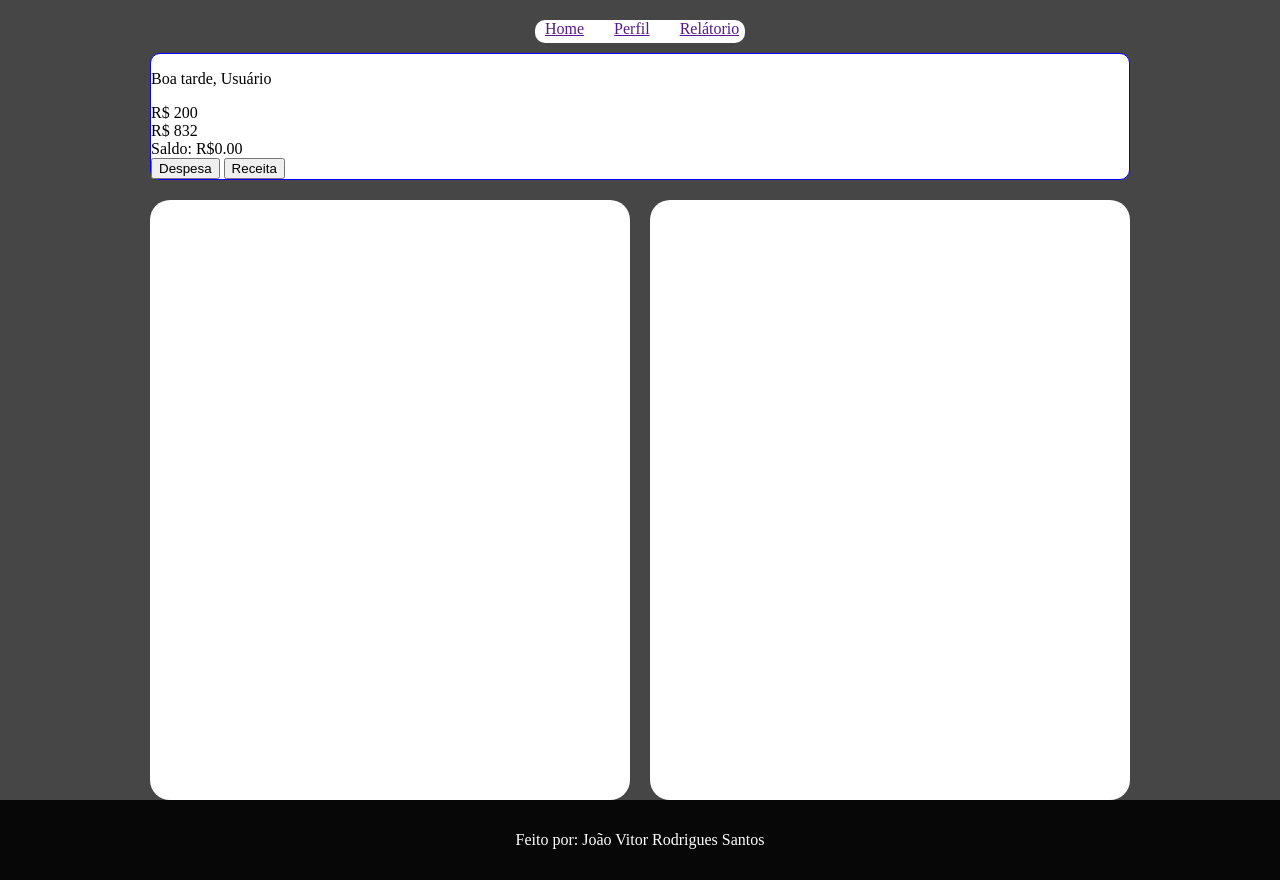
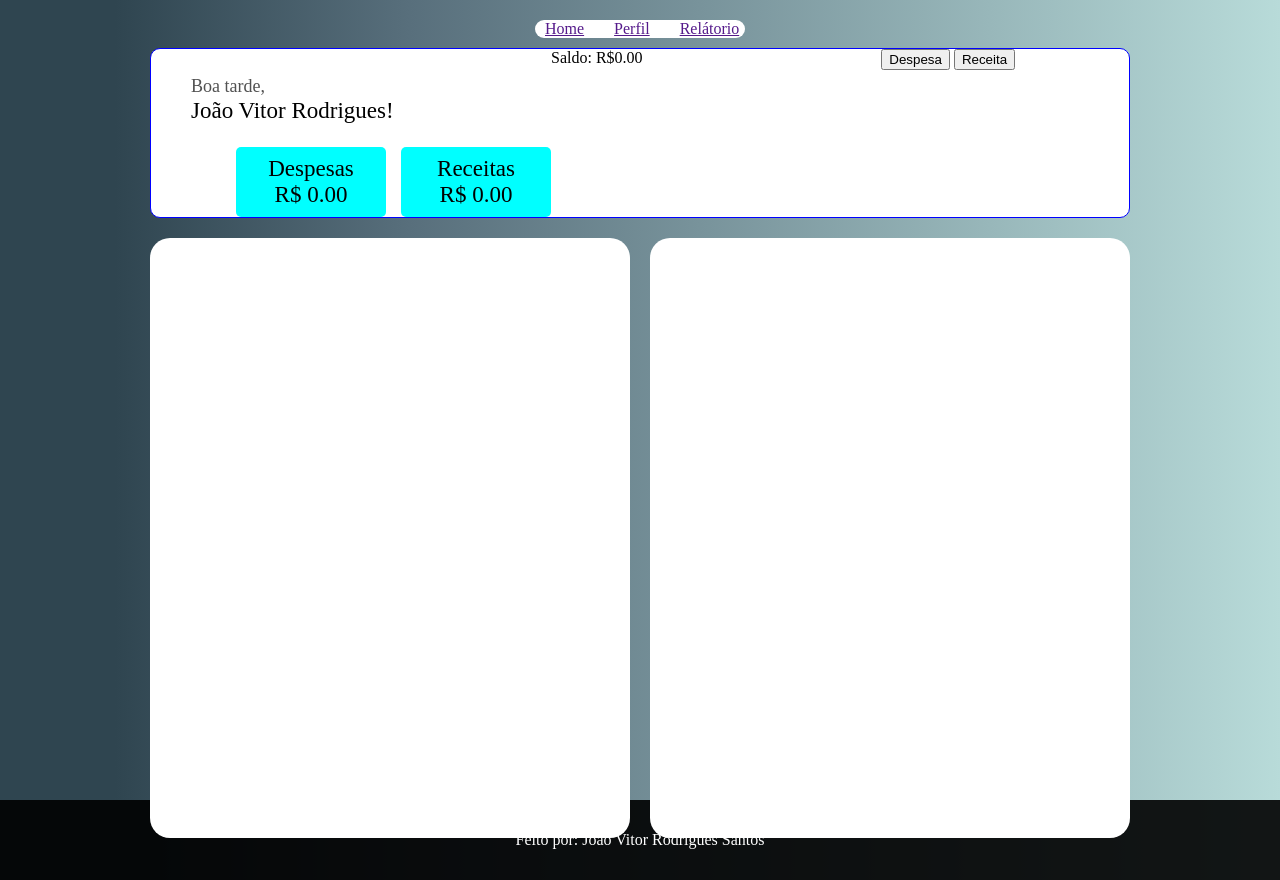
Before and after one commit to JohnVRS/TCC, a PHP site: page /View/index.html in a window 1280 px wide. Run offline with PHP 8.4, Linux system fonts and the light colour scheme.

Commit message:
estilizando hOME

```diff
--- a/CSS/index.css
+++ b/CSS/index.css
@@ -2,7 +2,8 @@ body {
     margin: 0;
     padding: 0;
 
-    background: rgb(70, 70, 70);
+    background: rgb(47,69,80);
+    background: linear-gradient(90deg, rgba(47,69,80,1) 9%, rgba(88,111,124,1) 32%, rgba(184,219,217,1) 100%);
 }
 
 .container {
@@ -28,11 +29,55 @@ body {
 
 .dashboard {
     width: 980px;
-    height: 150px;
+    height: 200px;
     background: white;
     box-sizing: border-box;
     border-radius: 10px;
     border: 1px solid blue;
+
+    display: flex;
+
+}
+.receita-desp {
+    flex: 4;
+
+    font-size: 23px;
+    margin-left: 40px;
+}
+
+
+.container-rc {
+    display: flex;
+
+    margin-top: 10px;
+    margin-left: 30px;
+}
+.valores {
+    width: 150px;
+    height: 70px;
+    background-color: aqua;
+    border-radius: 5px;
+    font-size: 23px;
+    margin-left: 15px ;
+    display: flex;
+    flex-direction: column;
+    align-items: center;
+    justify-content: center;
+}
+.valores p {
+    margin: 0;
+}
+.valores h2 {
+    line-height: 15px;
+    font-size: 10px;
+}
+
+
+.buttons {
+    flex: 3;
+}
+.saldo {
+    flex: 4;
 }
 
 .Listas {
@@ -52,7 +97,7 @@ body {
 
     border-radius: 20px;
 }
-.Receita {
+.Receitas {
     width: 490px;
     height: 600px;
     background-color: white;
--- a/View/index.html
+++ b/View/index.html
@@ -14,20 +14,39 @@
     <div class="container">
         <div id="auxiliar"> <a href="">Home</a> <a href="">Perfil</a> <a href="">Relátorio</a></div>
         <div class="dashboard">
-                <p>Boa tarde,
-                    Usuário
-                </p>
-                <div class="despesa">
-                    R$ 200
+                <div class="receita-desp">
+
+                    <div class="congrats">
+                            <p> <span style="font-size: 18px;color: rgb(82, 82, 82);">Boa tarde,</span><br>
+                                                    João Vitor Rodrigues!
+                            </p>
+
+                    </div>
+                    <div class="container-rc">
+                        <div class="valores">
+                            <p>Despesas
+                            </p>
+                            <p>R$ 0.00</p>
+                        </div>
+                        <div class="valores">
+                            <p>Receitas
+                            </p>
+                            <p>R$ 0.00</p>
+                        </div>
+                    </div>
+
                 </div>
-                <div class="receita">
-                    R$ 832
-                </div>
+
+
                 <div class="saldo">
                     Saldo: R$0.00
                 </div>
-                <button id="botaoDespesa"> Despesa</button>
-                <button id="botaoReceita"> Receita</button>
+
+                <div class="buttons">
+                    <button id="botaoDespesa"> Despesa</button>
+                    <button id="botaoReceita"> Receita</button>
+                </div>
+
 
 
 
@@ -87,7 +106,7 @@
 
 
             </div>
-            <div class="Receita">
+            <div class="Receitas">
 
             </div>
         </div>
```
